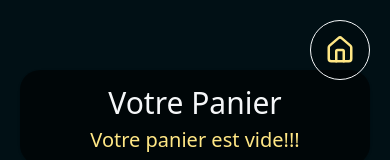
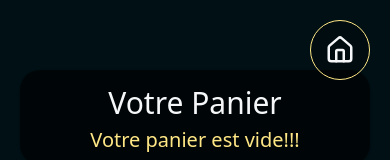
Before and after one commit to ferry237/SonecoFastFood, a Next.js app: page /cart in a window 390 px wide. Shown: the top 160 px of the page. Built offline with nearby package versions, Linux system fonts and the light colour scheme; a web font is replaced by a local one.

Commit message:
design finition

```diff
--- a/src/app/cart/page.tsx
+++ b/src/app/cart/page.tsx
@@ -20,9 +20,9 @@ const CartPage = () => {
            whileHover={{ scale: 1.05 }}
            whileTap={{scale:0.9,backgroundColor:"var(--color-accent)", color:"var(--color-Primary)",}}
            className="fixed top-0 right-0 lg:w-[10rem] w-[6rem] lg:h-[10rem] h-[6rem] z-10 flex-col rounded-full
-           flex justify-center items-center border-[0.15rem] text-[var(--color-accent)]
+           flex justify-center items-center border-[0.15rem] lg:text-[var(--color-accent)] text-[var(--color-secondary)]
            hover:text-[var(--color-secondary)] lg:bg-black/70 bg-black/20 hover:bg-[var(--color-accent)]/10
-            border-solid border-[var(--color-secondary)] hover:border-[var(--color-accent)] cursor-pointer
+            border-solid lg:border-[var(--color-secondary)] border-[var(--color-accent)] hover:border-[var(--color-accent)] cursor-pointer
            lg:mr-[6rem]  mr-[2rem]
             lg:mt-[4rem] mt-[2rem]
             ">
```
